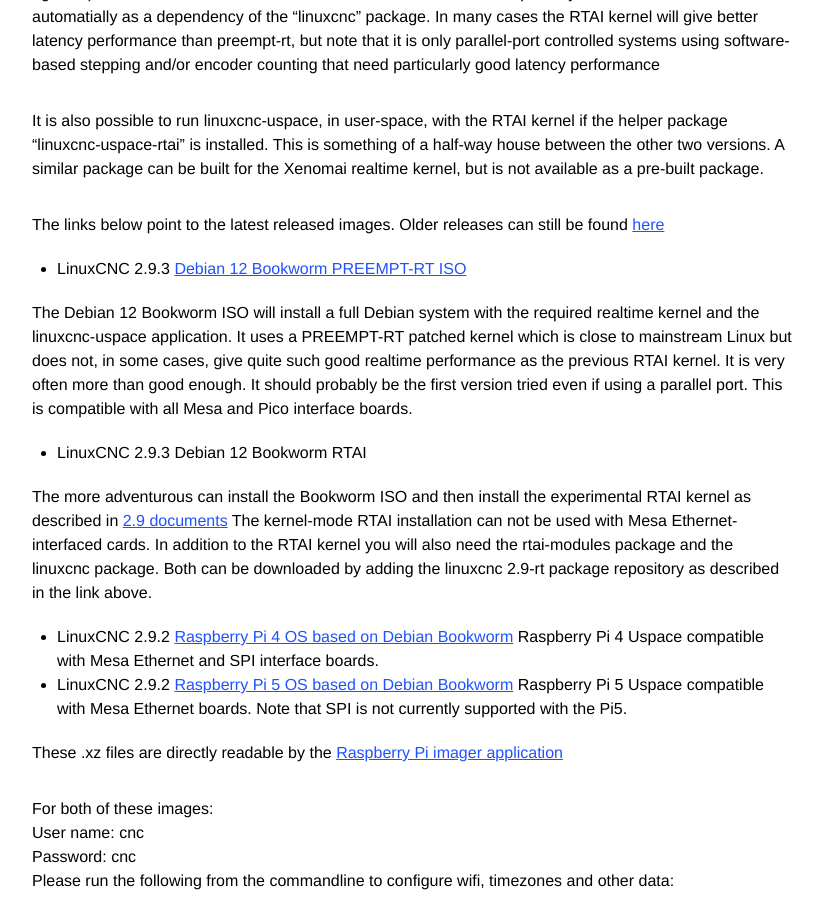
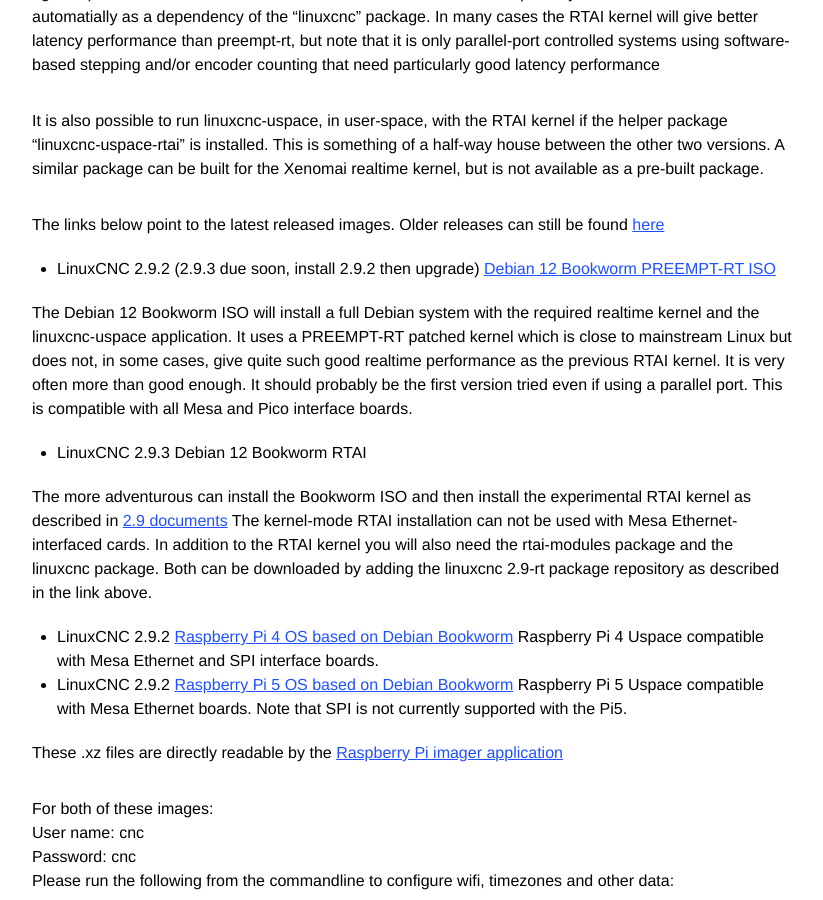
Before and after one commit to LinuxCNC/wlo, a Jekyll site: the page built from downloads/index.md, in a window 1280 px wide and 900 px high, scrolled down 756 px. Shown: the whole window, without its empty margins (228-1051 px from the left). Built offline with Jekyll 4.4.1, drawn with Linux system fonts in a browser that asks for light colours.

Commit message:
Unlink the 2.9.3 ISO as apparently it installs 2.9.0-pre
See Issue #39

```diff
--- a/downloads/index.md
+++ b/downloads/index.md
@@ -45,7 +45,7 @@
 The links below point to the latest released images. Older releases can still be
 found [here](https://www.linuxcnc.org/iso/)
 
-* LinuxCNC 2.9.3 [Debian 12 Bookworm PREEMPT-RT ISO](https://www.linuxcnc.org/iso/linuxcnc_2.9.3-amd64.hybrid.iso)
+* LinuxCNC 2.9.2 (2.9.3 due soon, install 2.9.2 then upgrade)  [Debian 12 Bookworm PREEMPT-RT ISO](https://www.linuxcnc.org/iso/linuxcnc_2.9.2-amd64.hybrid.iso)
 
 The Debian 12 Bookworm ISO will install a full Debian system with the required
 realtime kernel and the linuxcnc-uspace application. It uses a PREEMPT-RT
```
